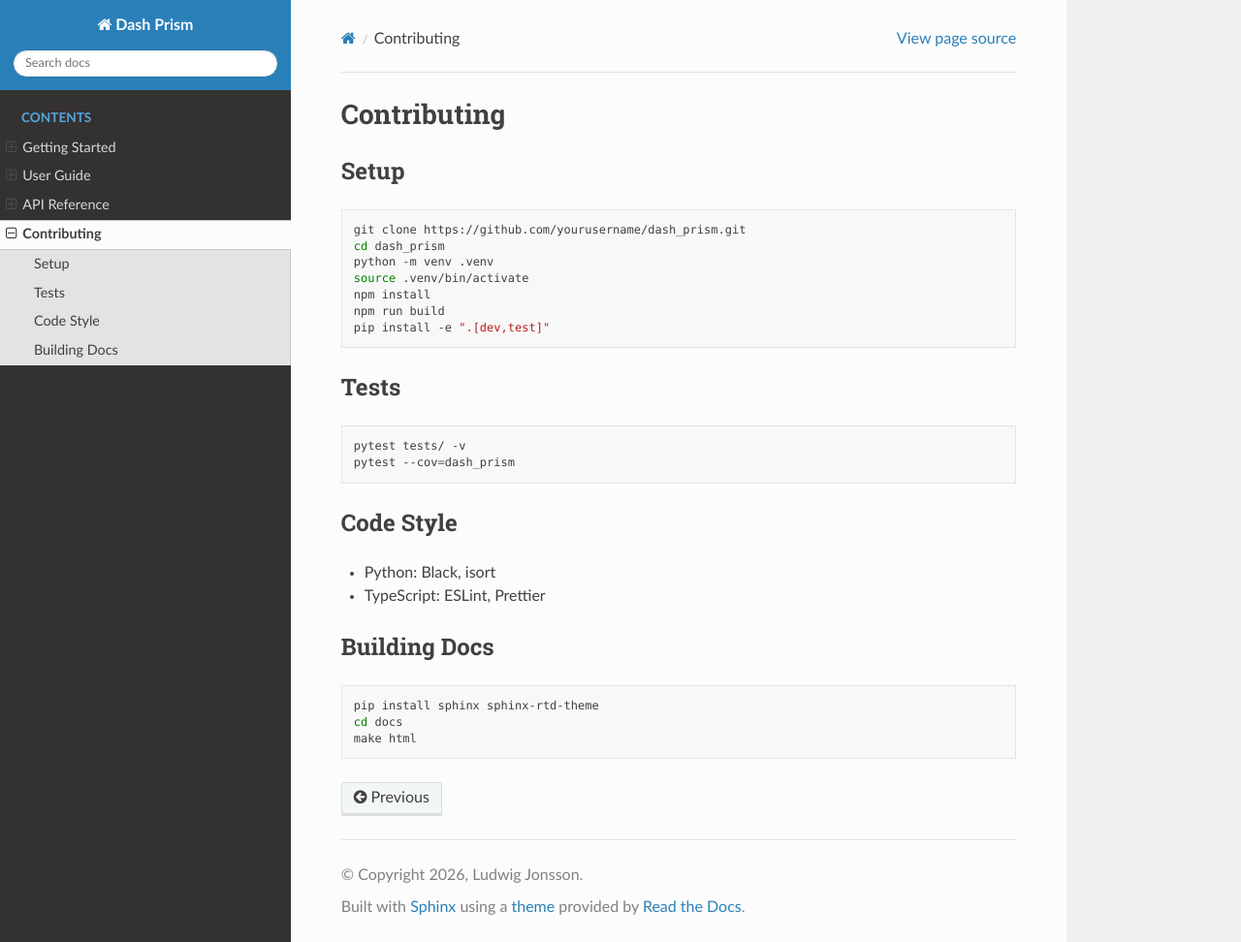
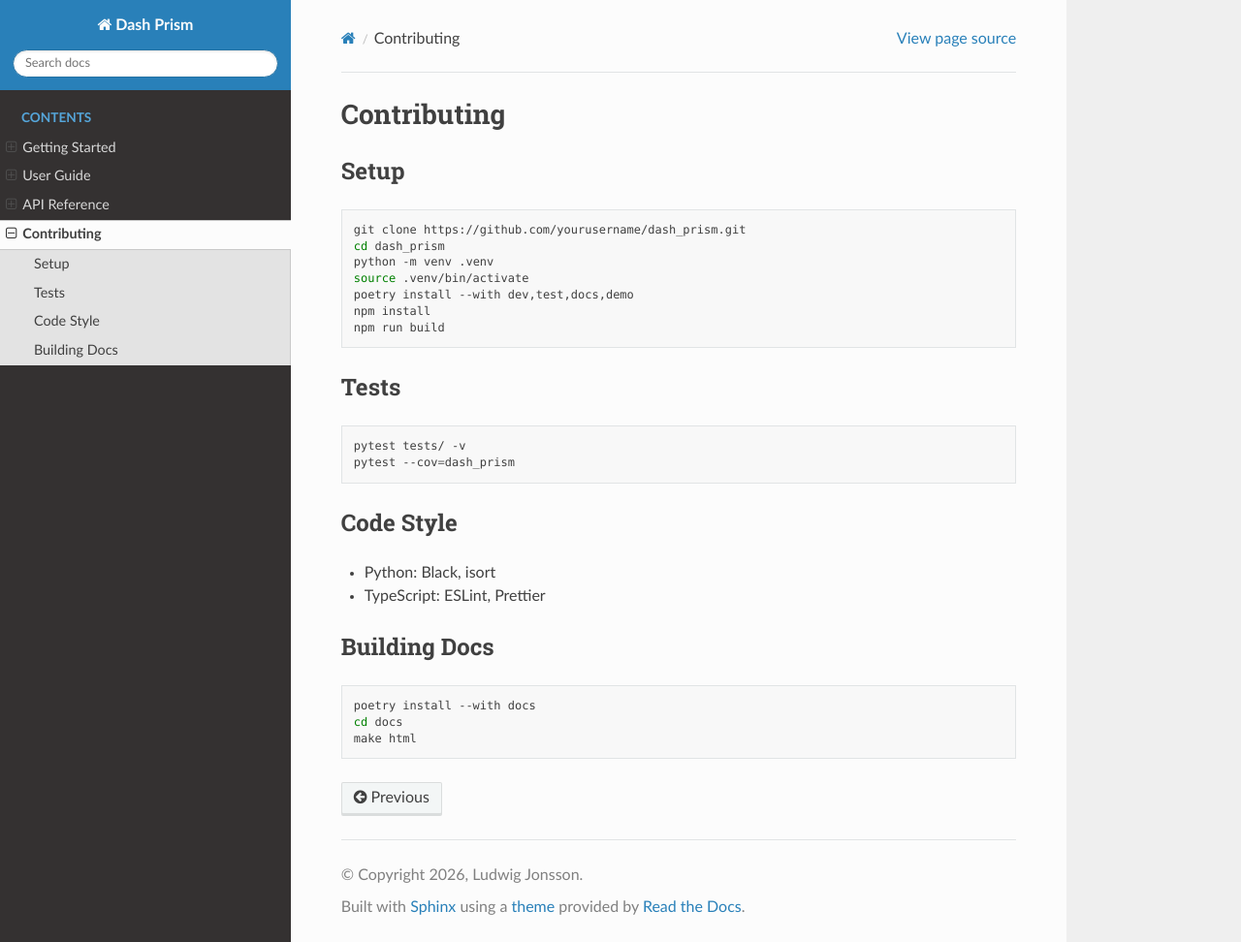
Before and after one commit to LudwigAJ/dash-prism, a Sphinx documentation site: the page built from docs/contributing.rst, in a window 1280 px wide and 972 px high. Shown: the whole window at 97% size. Built offline with Sphinx 7.4.7 and the Read the Docs theme 3.1.0, drawn with Linux system fonts in a browser that asks for light colours.

Commit message:
updated docs and readme to use poetry

```diff
--- a/docs/contributing.rst
+++ b/docs/contributing.rst
@@ -10,9 +10,9 @@
    cd dash_prism
    python -m venv .venv
    source .venv/bin/activate
+   poetry install --with dev,test,docs,demo
    npm install
    npm run build
-   pip install -e ".[dev,test]"
 
 Tests
 -----
@@ -33,6 +33,6 @@
 
 .. code-block:: bash
 
-   pip install sphinx sphinx-rtd-theme
+   poetry install --with docs
    cd docs
    make html
```
Also changed, not shown: README.md (+3 -1 lines).
